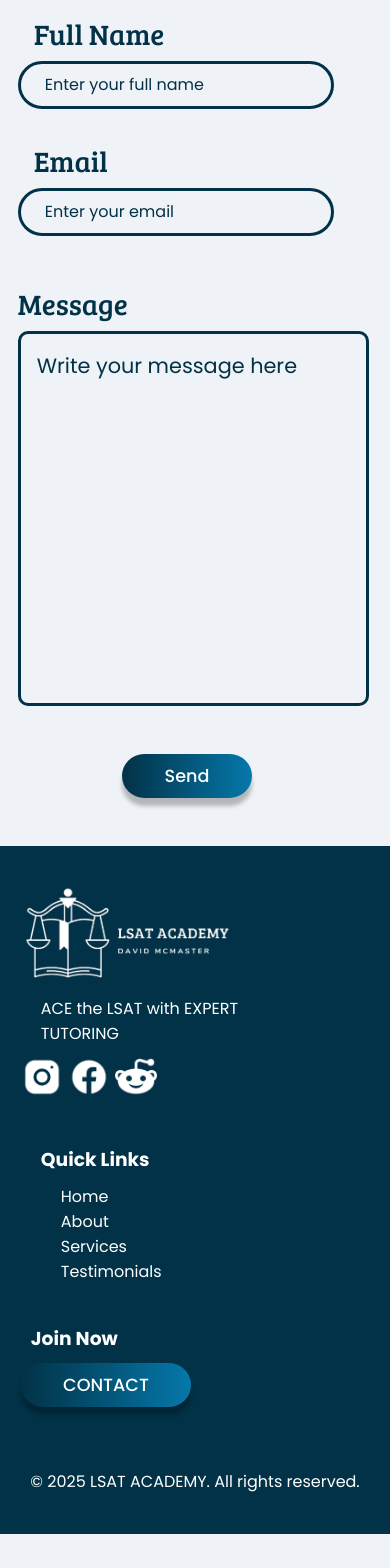
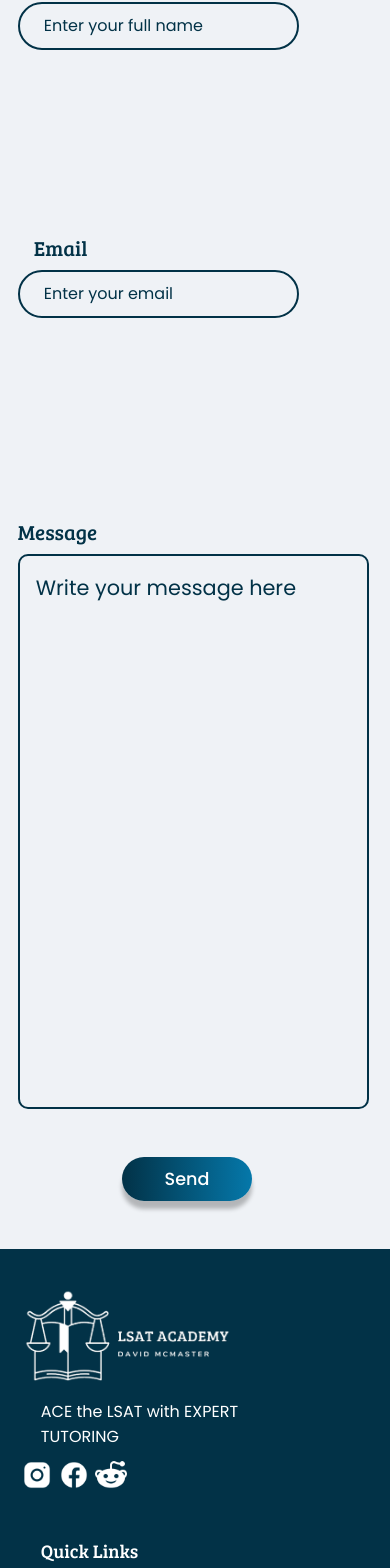
Before and after one commit to D-Josiah/lsatacademy, a React (Vite) app: page /about in a window 390 px wide. Shown: the part 1975-3543 px from the top of the page. Before the commit the page ends 3509 px from the top, so only its background shows below. Built offline with nearby package versions, Linux system fonts and the light colour scheme.

Commit message:
Mobile Fix
Mobile Responsiveness

```diff
--- a/src/pages/Home.jsx
+++ b/src/pages/Home.jsx
@@ -15,7 +15,9 @@ const Home = () => {
           <div className="hero-content">
             <h1>ACE the LSAT with EXPERT TUTORING</h1>
             <h2>Years of Proven Strategies to Boost Your LSAT Success.</h2>
-            <button>BOOK A FREE CONSULTATION</button>
+            <button onClick={() => navigate('/services')}>
+              BOOK A FREE CONSULTATION
+            </button>
 
           </div>
           <img src="assets/hero-image.png" alt="hero image, image of david mcmaste lsat tutor" className="hero-image" />
--- a/src/pages/Testimonials.jsx
+++ b/src/pages/Testimonials.jsx
@@ -116,14 +116,15 @@ const Testimonials = () => {
           </blockquote>
         </section>
 
-        <section className="survey">
-          <div className="title">
-            <hr></hr>
-            <img src="/assets/survey-icon.png" alt="survey icon" />
-            <h2>Survey From Past Students</h2>
-            <hr></hr>
-          </div>
-        </section>
+       {/* <section className="survey">
+        <div className="title">
+          <hr />
+          <img src="/assets/survey-icon.png" alt="survey icon" />
+          <h2>Survey From Past Students</h2>
+          <hr />
+        </div>
+      </section> */}
+
       </main>
     </>
   );
--- a/src/scss/components/_contactForm.scss
+++ b/src/scss/components/_contactForm.scss
@@ -52,7 +52,7 @@ form {
             width: 90%;
             height: 3rem;
             background-color: transparent;
-            border: 3px solid $myblue;
+            border: 2px solid $myblue;
             border-radius: 50px;
             padding: 0 1.5rem;
             color: $myblue;
@@ -92,7 +92,7 @@ form {
           background-color: transparent;
           width: 100%;
           height: 100%;
-          border: 3px solid $myblue;
+          border: 2px solid $myblue;
           border-radius: 10px;
           padding: 1rem;
           color: $myblue;
@@ -169,9 +169,11 @@ form {
       padding-right:1rem;
       width: 100%;
 
+
       h2{
-        font-size: 2.3rem;
+        font-size: 2rem;
         width: 100vw;
+        margin-bottom: 0rem;
 
       }
       .input{
@@ -183,13 +185,20 @@ form {
         .details{
 
           .email,.name{
-            width: 90vw;
+            width: 80vw;
+            height: 28vh;
+            label{
+              font-size: 1.3rem;
+            }
           }
 
         }
         .message{
           width: 90vw;
-          height: 50vh;
+          height: 70vh;
+          label{
+            font-size: 1.3rem;
+          }
         }
       }
     }
--- a/src/scss/components/_footer.scss
+++ b/src/scss/components/_footer.scss
@@ -1,6 +1,6 @@
 .footer{
     background-color:$myblue ;
-    height: 50vh;
+    height: fit-content;
     padding-top: 40px;
     padding-bottom: 40px;
     color: $myblue;
@@ -32,12 +32,14 @@
             }
             p{
                 text-align: left;
+
+                font-family: $poppins;
             }
             .socials{
                 display: flex;
                 gap: 5px;
                 img{
-                    width: 42px;
+                    width: 32px;
 
                 }
             }
@@ -50,9 +52,12 @@
         gap: 10px;
         margin-right: 10%;
         justify-content:flex-start;
+        font-family: $poppins;
         h3{
             text-align: left;
             padding-left: 20px;
+            font-family: $bree;
+            font-weight: 100;
         }
         ul{
             text-decoration: none;
@@ -70,14 +75,17 @@
         display: flex;
         flex-direction: column;
         gap: 10px;
+        font-family: $poppins;
         h3{
             text-align: left;
             padding-left: 10px;
+            font-weight: 100;
+            font-family: $bree;
         }
     }
 }
 
-@media (max-width: 800px) {
+@media (max-width: 768px) {
     .footer{
         height: fit-content;
 
--- a/src/scss/components/_header.scss
+++ b/src/scss/components/_header.scss
@@ -77,7 +77,7 @@
       .nav {
         padding-left: 1rem;
         padding-right: 1rem;
-        height: 12vh;
+        height: 9vh;
 
 
         .mobile-header {
```
Also changed, not shown: src/scss/pages/_testimonials.scss (+6 -3 lines), src/scss/style.css, 1 other file (tests, documents, lock files or other folders).
